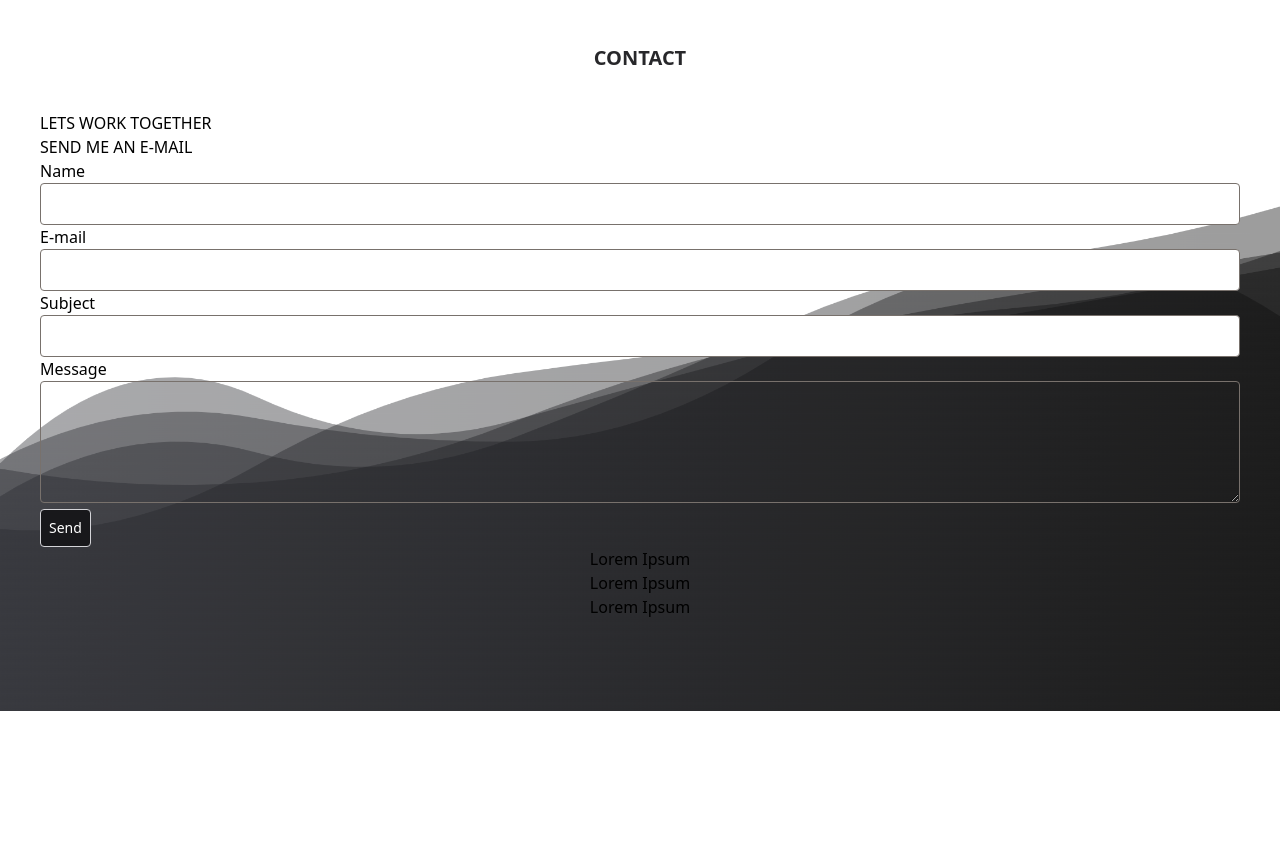
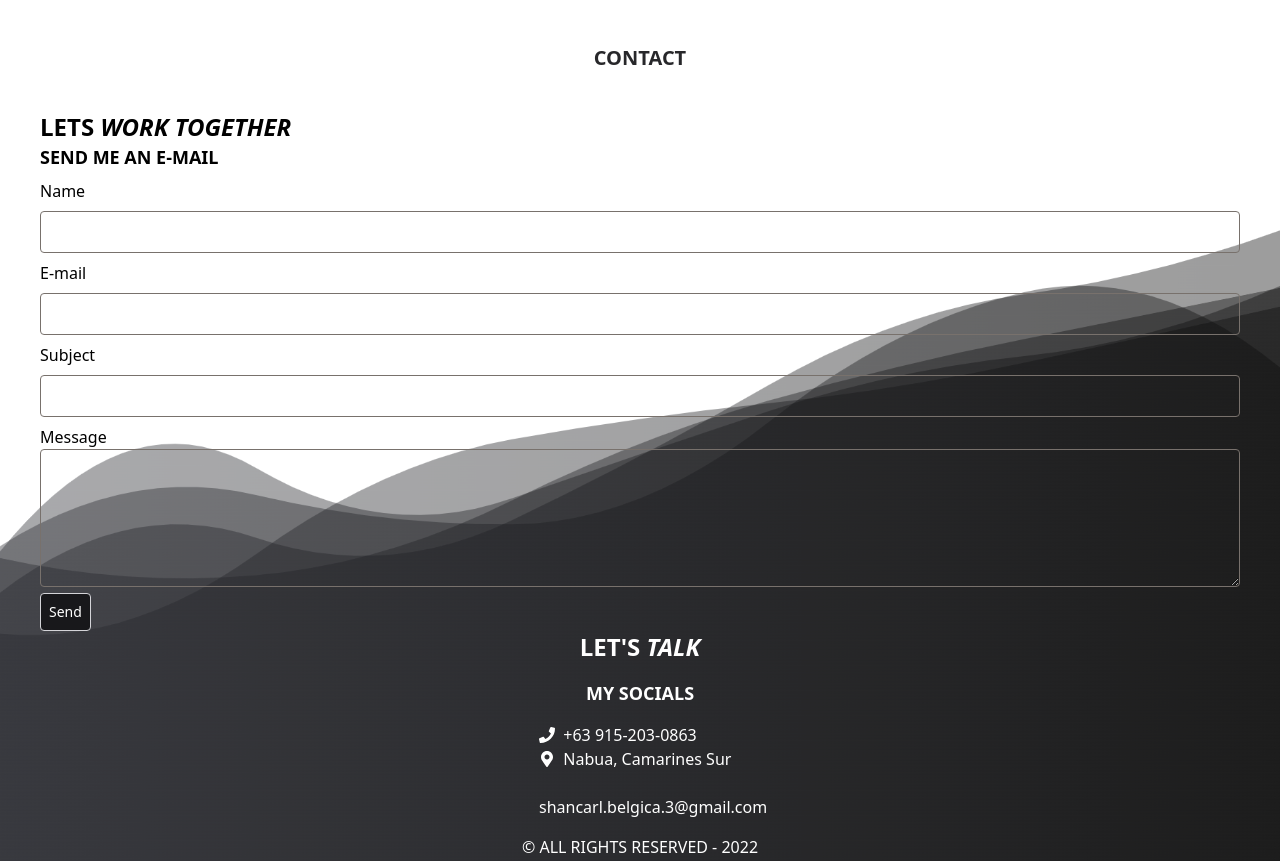
Before and after one commit to dickheadph/beta, a React (Vite) app: page / in a window 1280 px wide. Shown: the part 3153-4014 px from the top of the page. Before the commit the page ends 3864 px from the top, so only its background shows below. Built offline with nearby package versions, Linux system fonts and the light colour scheme.

Commit message:
Add fixes

```diff
--- a/src/Components/Contact.jsx
+++ b/src/Components/Contact.jsx
@@ -1,6 +1,7 @@
 import React from 'react';
 import Button from '../Shared/PrimButton';
 import Wave from '../assets/wave.png';
+import { FaFolder, FaPhone, FaMapMarkerAlt, FaEnvelope } from 'react-icons/fa';
 import '../index.css';
 function Contact() {
   return (
@@ -10,8 +11,10 @@ function Contact() {
       </h1>
       <div className='absolute z-20 flex w-full flex-wrap justify-center object-cover'>
         <div className='mx-10 w-full xl:mx-0 xl:w-6/12 xl:px-20'>
-          <h1>LETS WORK TOGETHER</h1>
-          <h2>SEND ME AN E-MAIL</h2>
+          <h1 className='text-2xl font-semibold'>
+            LETS <em>WORK TOGETHER</em>
+          </h1>
+          <h2 className='mb-2 text-lg font-semibold'>SEND ME AN E-MAIL</h2>
           <form action=''>
             <label htmlFor=''>Name</label>
             <br />
@@ -39,16 +42,33 @@ function Contact() {
             </div>
           </form>
         </div>
-        <div className='text-center xl:w-6/12'>
-          <h1>Lorem Ipsum</h1>
-          <h1>Lorem Ipsum</h1>
-          <h1>Lorem Ipsum</h1>
+        <div className='space-y-4 text-center text-white xl:w-6/12 xl:text-zinc-800'>
+          <h1 className='text-2xl font-semibold'>
+            LET'S <em>TALK</em>
+          </h1>
+          <h2 className='mb-2 text-lg font-semibold'>MY SOCIALS</h2>
+          <div className='text-sm md:text-base  lg:ml-[10%]'>
+            <p className='flex items-center'>
+              <FaPhone />
+              &nbsp; +63 915-203-0863
+            </p>
+            <p className='flex items-center'>
+              <FaMapMarkerAlt />
+              &nbsp; Nabua, Camarines Sur
+            </p>
+            <p className='flex items-center'>
+              <FaEnvelope /> &nbsp; shancarl.belgica.3@gmail.com
+            </p>
+          </div>
+          <p className='text-xs text-white lg:text-base'>
+            &copy; ALL RIGHTS RESERVED - 2022
+          </p>
         </div>
       </div>
       <img
         src={Wave}
         alt=''
-        className='h-[600px] w-full rotate-180 overflow-auto'
+        className='h-[750px] w-full rotate-180 overflow-auto'
       />
     </>
   );
--- a/src/Components/Socials.jsx
+++ b/src/Components/Socials.jsx
@@ -4,7 +4,7 @@ import { FaEnvelope, FaMobile } from 'react-icons/fa';
 function Socials() {
   return (
     <>
-      <div className='absolute bottom-[8%] left-16'>
+      <div className='absolute bottom-[8%] left-16 hidden lg:block'>
         <ul className='flex lg:block lg:space-y-3'>
           <li>
             <SiGithub className=' animate-bounce' />
--- a/src/Components/Stack.jsx
+++ b/src/Components/Stack.jsx
@@ -99,7 +99,7 @@ function Stack() {
         <h1 className='my-[3%] text-center text-xl font-semibold md:text-zinc-800 xl:text-4xl'>
           SER<em className='bg-zinc-900 px-2 text-white'>VICES</em>
         </h1>
-        <div className='flex flex-wrap justify-center md:mx-[10%] lg:mx-0'>
+        <div className='flex flex-wrap justify-center md:mx-[10%] xl:mx-10'>
           <Placard />
           <Placard />
           <Placard />
--- a/src/Layout/Hero.jsx
+++ b/src/Layout/Hero.jsx
@@ -11,7 +11,7 @@ function Hero() {
           <img
             src={Me}
             alt='me'
-            className='hidden rounded-full lg:ml-20 lg:block lg:w-[250px] xl:ml-0 xl:w-[380px]'
+            className='hidden rounded-full lg:ml-20 lg:block lg:w-[250px] xl:ml-0 xl:w-[360px]'
           />
         </div>
         <div className='mx-10 mt-8 w-full text-sm md:mx-auto md:w-9/12 md:text-base lg:w-6/12 xl:mx-0 xl:w-6/12 xl:font-semibold'>
--- /dev/null
+++ b/src/Layout/Sidebar.jsx
@@ -0,0 +1,7 @@
+import React from 'react';
+
+function Sidebar() {
+  return <div>Sidebar</div>;
+}
+
+export default Sidebar;
--- a/src/index.css
+++ b/src/index.css
@@ -9,10 +9,10 @@
   @apply text-2xl text-zinc-800 md:text-4xl lg:text-xl xl:text-4xl;
 }
 .input {
-  @apply w-full rounded border-[1px] border-stone-500 py-2 px-3 outline-none;
+  @apply w-full rounded border-[1px] border-stone-500 py-2 px-3 outline-none bg-transparent my-2;
 }
 .textArea {
-  @apply w-full rounded border-[1px] border-stone-500 bg-transparent outline-none;
+  @apply w-full rounded border-[1px] border-stone-500 bg-transparent outline-none p-2;
 }
 @tailwind base;
 @tailwind components;
```
